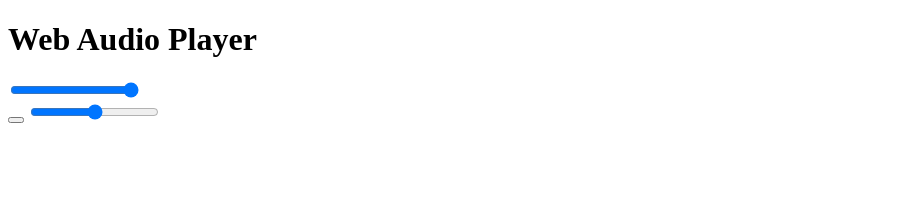
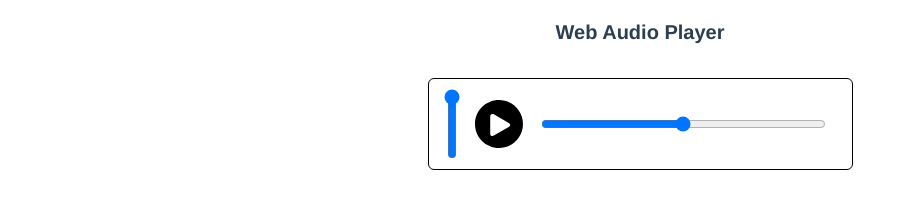
Before and after one commit to Aglalrizal/js-mini-project-audio-player, a website: page index.html in a window 1280 px wide. Shown: the whole page, without its empty margins (0-908 px from the left). Drawn offline with Linux system fonts and the light colour scheme.

Commit message:
style: give styling to index

```diff
--- a/index.html
+++ b/index.html
@@ -5,6 +5,7 @@
   <meta charset="UTF-8" />
   <link rel="icon" type="image/svg+xml" href="/vite.svg" />
   <meta name="viewport" content="width=device-width, initial-scale=1.0" />
+  <link rel="stylesheet" href="src/style.css">
   <title>Audio Player</title>
 </head>
 
--- /dev/null
+++ b/src/style.css
@@ -0,0 +1,108 @@
+* {
+  box-sizing: border-box;
+}
+
+body {
+  background-size: 6px 6px !important;
+  background-image: linear-gradient(-45deg, rgba(0, 0, 0, 0), 46%, #577399, 49%, #577399, 51%, rgba(0, 0, 0, 0), 55%);
+  background-color: white;
+}
+
+#app {
+  font-family: Avenir, Helvetica, Arial, sans-serif;
+  -webkit-font-smoothing: antialiased;
+  -moz-osx-font-smoothing: grayscale;
+  text-align: center;
+  color: #2c3e50;
+  margin-top: 60px;
+
+  display: flex;
+  flex-direction: column;
+  gap: 20px;
+  max-width: 425px;
+  margin: 0 auto;
+}
+
+button {
+  border: unset;
+  outline: unset;
+  height: 48px;
+  width: 48px;
+  cursor: pointer;
+  background-color: transparent;
+}
+
+.control-card {
+  display: flex;
+  align-items: center;
+  width: 100%;
+  background-color: white;
+  border: 1px solid black;
+  border-radius: 6px;
+  padding: 8px 16px;
+}
+
+.control-wrapper {
+  display: flex;
+  flex: 1;
+  gap: 8px;
+  justify-content: center;
+  align-items: center;
+  margin-left: 16px;
+}
+
+.control-wrapper>input {
+  flex: 1;
+}
+
+.control-wrapper>span {
+  font-size: 12px;
+  font-weight: bold;
+}
+
+.playing {
+  position: relative;
+}
+
+.playing::after {
+  content: '';
+  position: absolute;
+  transform: translate(-50%, -50%);
+  height: 48px;
+  width: 48px;
+  background-size: contain;
+  background-repeat: no-repeat;
+  background-position: center;
+  background-image: url('/pause-button.svg');
+}
+
+.paused {
+  position: relative;
+}
+
+.paused::after {
+  content: '';
+  position: absolute;
+  transform: translate(-50%, -50%);
+  height: 48px;
+  width: 48px;
+  background-size: contain;
+  background-repeat: no-repeat;
+  background-position: center;
+  background-image: url('/play-button.svg');
+}
+
+#title {
+  font-size: 20px;
+  text-align: center;
+  width: 100%;
+}
+
+#volume {
+  writing-mode: sideways-lr;
+  appearance: unset;
+  -webkit-appearance: slider-vertical;
+  width: 8px;
+  height: 70px;
+  padding: 0 5px;
+}
```
Also changed, not shown: public/pause-button.svg (added), public/play-button.svg (added).
